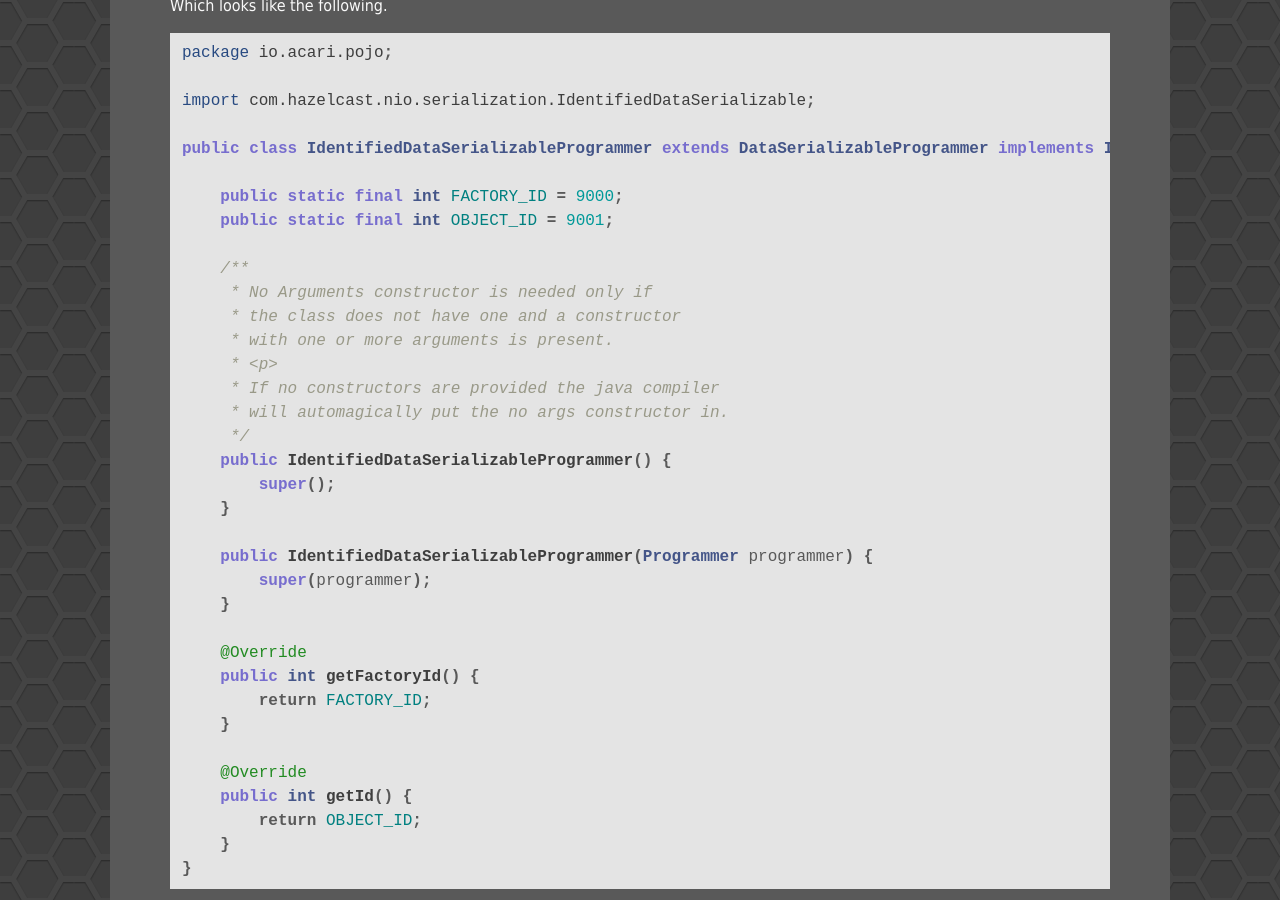
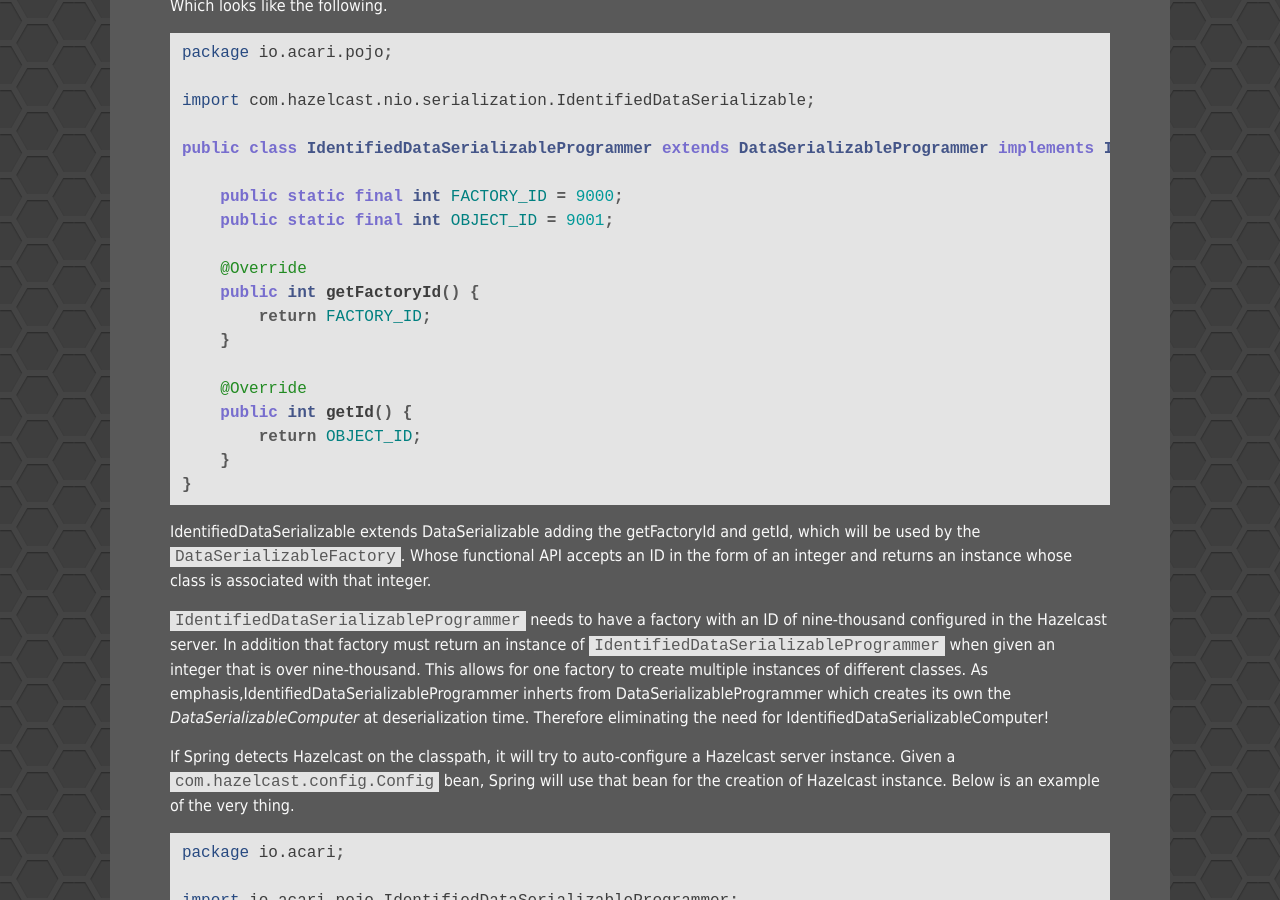
Before and after one commit to Unthrottled/blog, a Jekyll site: the page built from _posts/2017-05-01-Hazelcast-Performance-Serialization.md, in a window 1280 px wide and 900 px high, scrolled down 3279 px. Built offline with Jekyll 4.4.1, drawn with Linux system fonts in a browser that asks for light colours.

Commit message:
Removed irrelevant details that add nothing to the topic

```diff
--- a/_posts/2017-05-01-Hazelcast-Performance-Serialization.md
+++ b/_posts/2017-05-01-Hazelcast-Performance-Serialization.md
@@ -141,22 +141,6 @@ public class IdentifiedDataSerializableProgrammer extends DataSerializableProgra
 
     public static final int FACTORY_ID = 9000;
     public static final int OBJECT_ID = 9001;
-
-    /**
-     * No Arguments constructor is needed only if
-     * the class does not have one and a constructor
-     * with one or more arguments is present.
-     * <p>
-     * If no constructors are provided the java compiler
-     * will automagically put the no args constructor in.
-     */
-    public IdentifiedDataSerializableProgrammer() {
-        super();
-    }
-
-    public IdentifiedDataSerializableProgrammer(Programmer programmer) {
-        super(programmer);
-    }
 
     @Override
     public int getFactoryId() {
```
